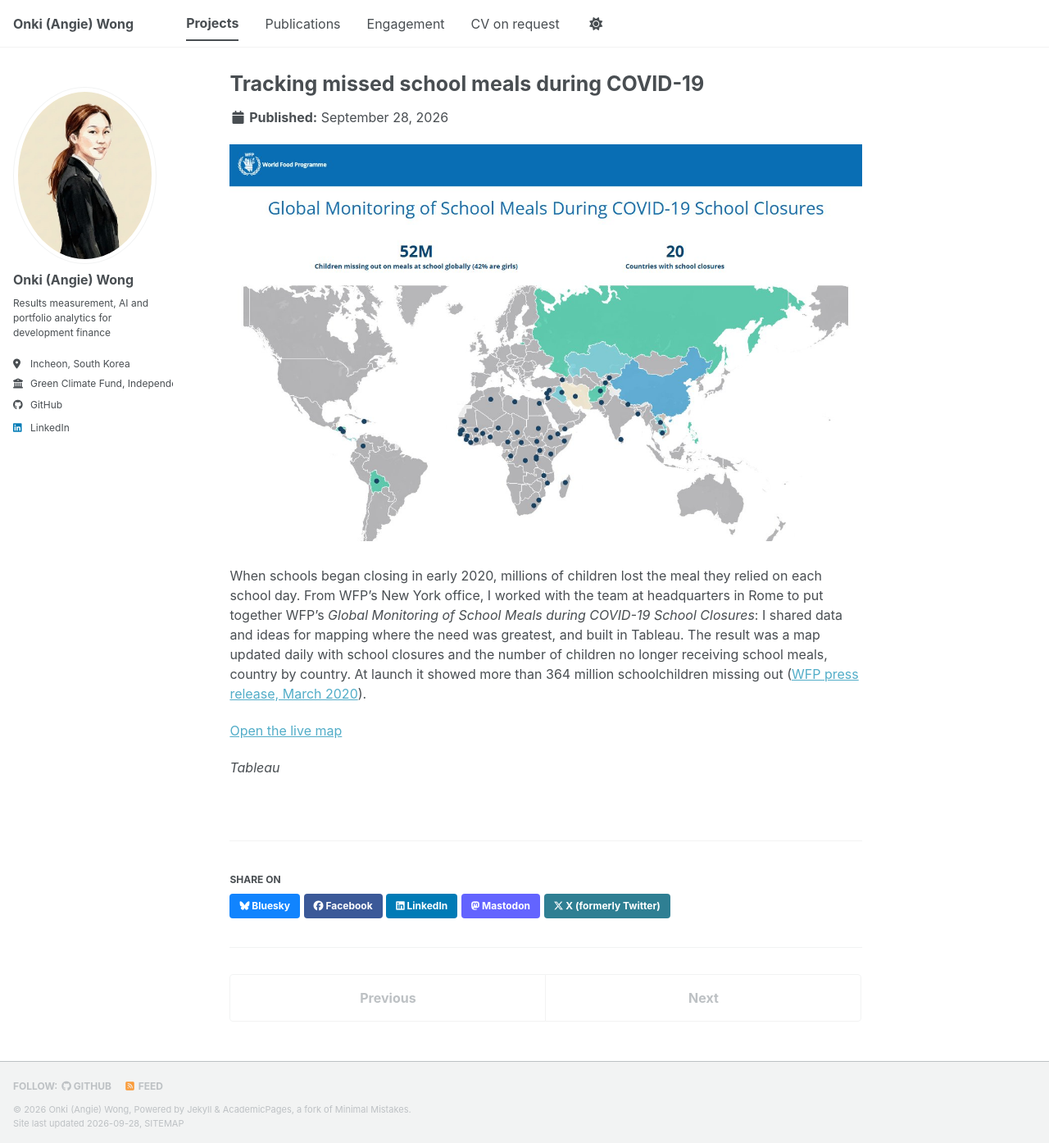
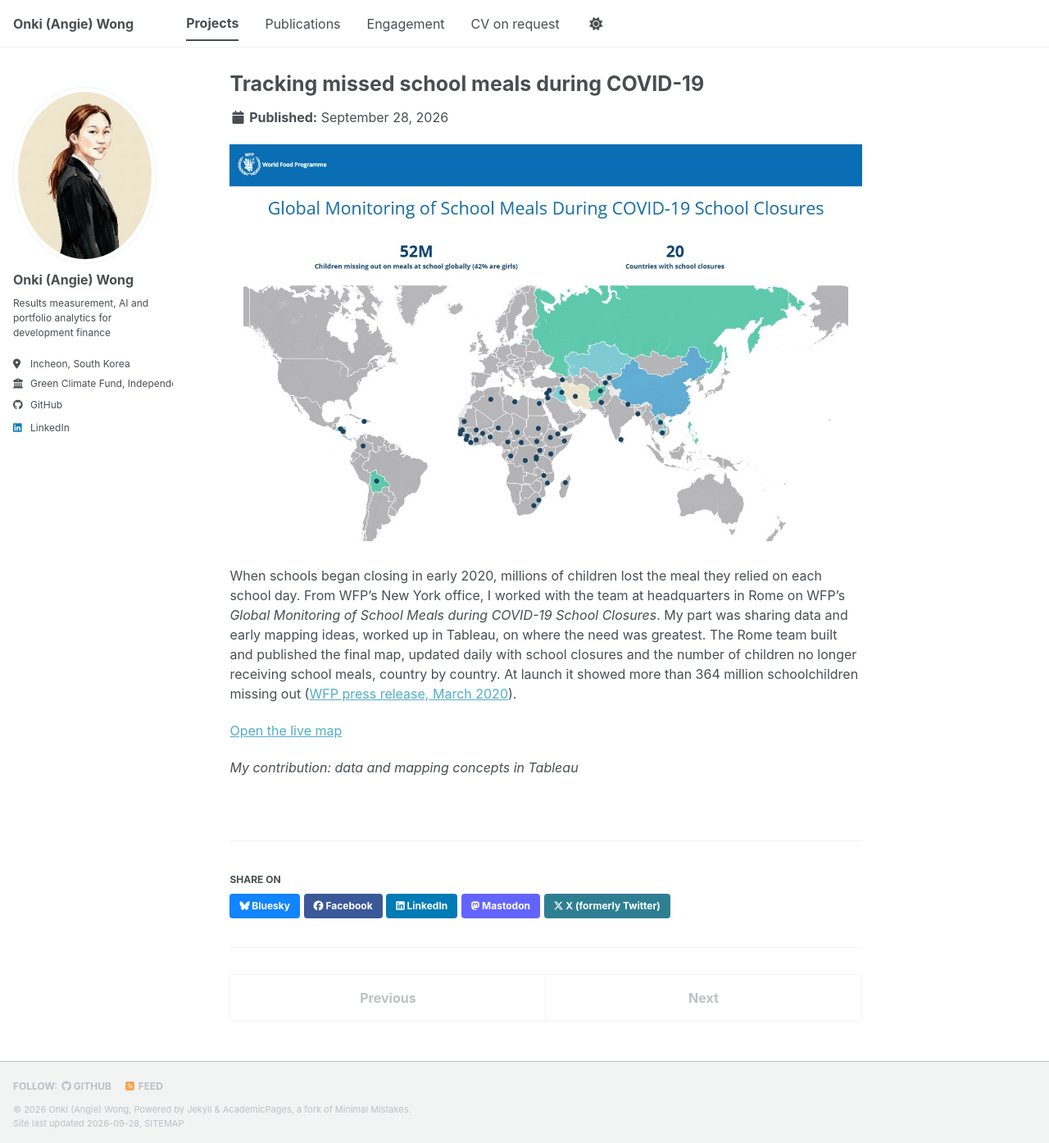
Before and after one commit to owangie/owangie.github.io, a Jekyll site: the page built from _portfolio/4-wfp-school-meals-map.md, in a window 1280 px wide and 1394 px high. Shown: the whole window at 82% size. Built offline with Jekyll 4.4.1, drawn with Linux system fonts in a browser that asks for light colours; a style sheet for code colours, icons or effects is not loaded.

Commit message:
WFP map: clarify contribution, Rome team built and published

```diff
--- a/_portfolio/4-wfp-school-meals-map.md
+++ b/_portfolio/4-wfp-school-meals-map.md
@@ -1,13 +1,13 @@
 ---
 title: "Tracking missed school meals during COVID-19"
-excerpt: "A live world map, built with WFP headquarters in Rome in 2020, counting children cut off from school meals as schools closed."
+excerpt: "A live world map WFP published in 2020, counting children cut off from school meals as schools closed. I contributed data and mapping ideas from New York."
 collection: portfolio
 ---
 
 <img src="/images/wfp-school-meals-map.jpg" alt="WFP map titled Global Monitoring of School Meals During COVID-19 School Closures, showing children missing school meals and countries with closures" loading="lazy" style="width:100%;margin-bottom:10px">
 
-When schools began closing in early 2020, millions of children lost the meal they relied on each school day. From WFP's New York office, I worked with the team at headquarters in Rome to put together WFP's *Global Monitoring of School Meals during COVID-19 School Closures*: I shared data and ideas for mapping where the need was greatest, and built in Tableau. The result was a map updated daily with school closures and the number of children no longer receiving school meals, country by country. At launch it showed more than 364 million schoolchildren missing out ([WFP press release, March 2020](https://www.wfp.org/news/new-digital-map-shows-terrible-impact-covid-19-school-meals-around-world)).
+When schools began closing in early 2020, millions of children lost the meal they relied on each school day. From WFP's New York office, I worked with the team at headquarters in Rome on WFP's *Global Monitoring of School Meals during COVID-19 School Closures*. My part was sharing data and early mapping ideas, worked up in Tableau, on where the need was greatest. The Rome team built and published the final map, updated daily with school closures and the number of children no longer receiving school meals, country by country. At launch it showed more than 364 million schoolchildren missing out ([WFP press release, March 2020](https://www.wfp.org/news/new-digital-map-shows-terrible-impact-covid-19-school-meals-around-world)).
 
 [Open the live map](https://cdn.wfp.org/2020/school-feeding-map/)
 
-*Tableau*
+*My contribution: data and mapping concepts in Tableau*
```
